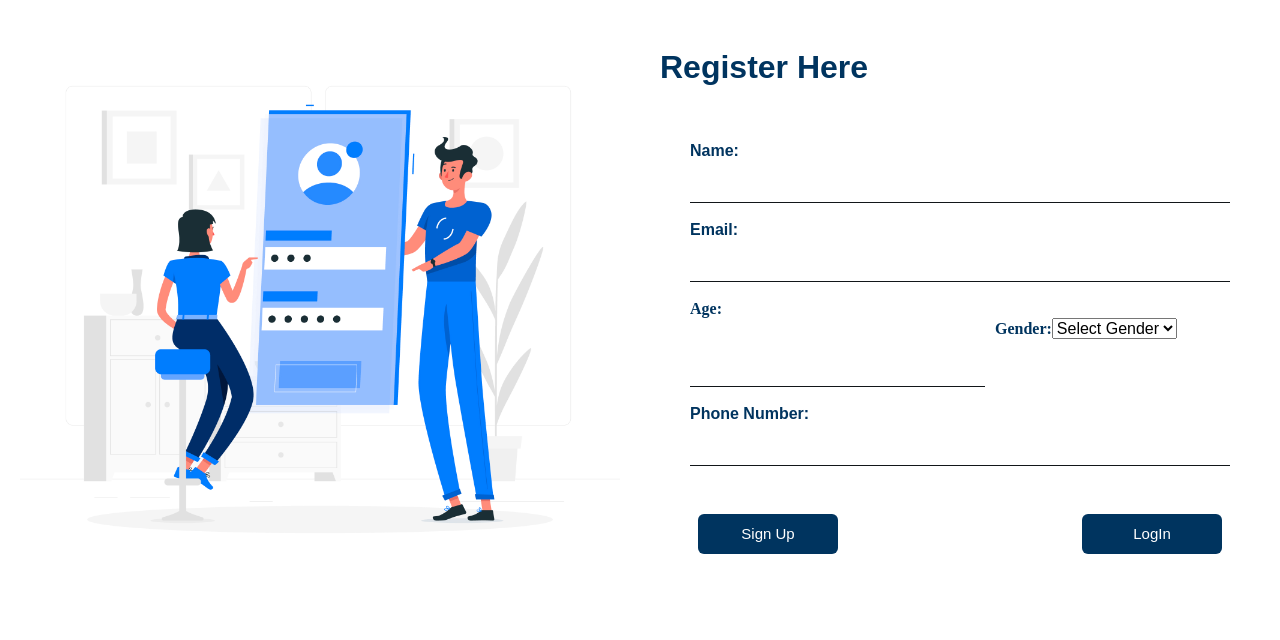
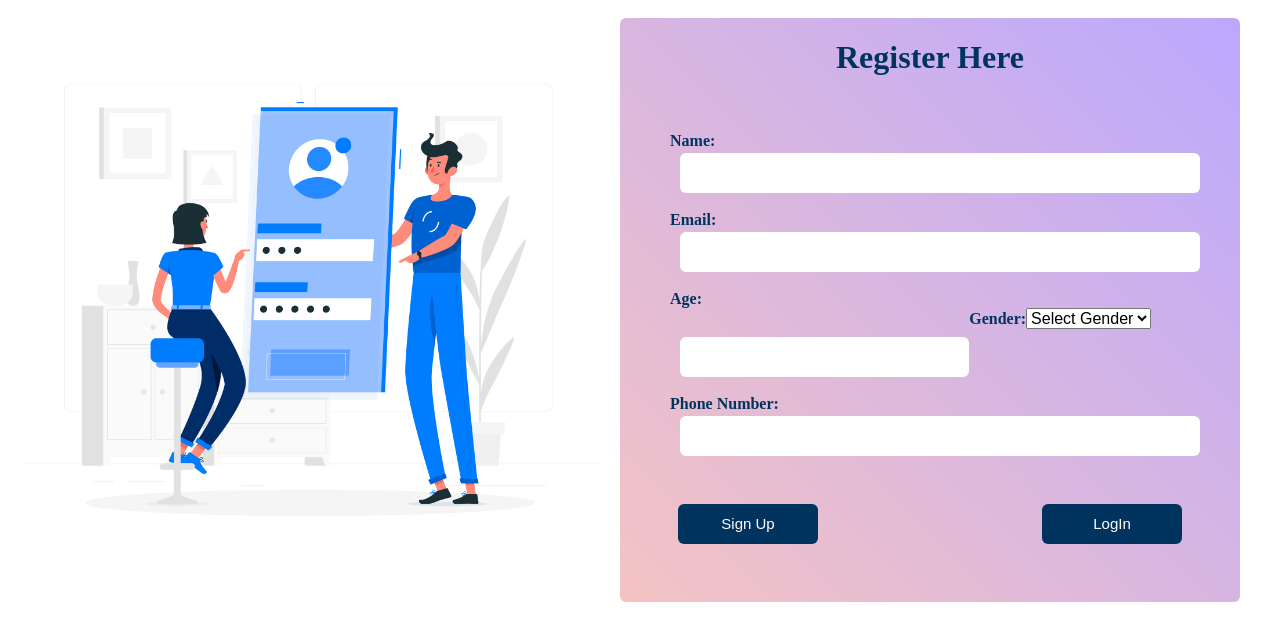
Before and after one commit to pavankumarkonchada/react_spinal, a React (Create React App) app: page /Signup in a window 1280 px wide. Shown: the top 640 px of the page. Built offline with nearby package versions, Linux system fonts and the light colour scheme; the HTML template or start-up script is replaced by a standard one.

Commit message:
Add files via upload

```diff
--- a/src/styles/Signin.css
+++ b/src/styles/Signin.css
@@ -3,6 +3,7 @@
 .login-container {
     display: flex;
     align-items: center;
+
   }
 
   .login-image {
@@ -18,4 +19,22 @@
   .login-content {
     flex: 1;
     padding: 20px; /* Adjust padding as needed */
+    background: linear-gradient(45deg, #ea8d8d85,  #a890fec7); /* Adjust colors and angle as needed */
+    border-radius:6px;
+    height:400px;
+    justify-content:center;
+     align-items:center;
+     margin-right:40px;
   }
+  .login-content h2{
+    display: flex;
+    justify-content: center;
+    align-items: center;
+    font-family:robotosans;
+    color:#00345f;
+    font-weight:bold;
+  }
+  form input{
+    border-radius:6px;
+    margin-left:10px;
+  }
--- a/src/styles/Signup.css
+++ b/src/styles/Signup.css
@@ -4,17 +4,36 @@
     display: flex;
     align-items: center;
     justify-content: center; /* Center the contents horizontally */
+
   }
   .signup-content form input {
     width: 100%;
+    border-radius:6px;
 }
-
+.buttons{
+  padding-top:30px;
+  width:100%;
+}
 .signup-content h2 {
   color:#00345f;
   font-weight:bold;
+  font-family:robotosans;
+  display: flex;
+    justify-content: center;
+    align-items: center;
+    font-family:robotosans;
+    color:#00345f;
 
 }
-
+form label{
+  font-family:'poppins';
+}
+form input{
+border:none;
+}
+.table td{
+  padding:0px;
+}
 
   .signup-image {
     flex: 1; /* Take up 50% of the width */
@@ -29,4 +48,7 @@
   .signup-content {
     flex: 1; /* Take up 50% of the width */
     padding: 20px; /* Adjust padding as needed */
+    background: linear-gradient(45deg, #ea8d8d85,  #a890fec7); /* Adjust colors and angle as needed */
+    border-radius:6px;
+    margin-right:40px;
   }
```
